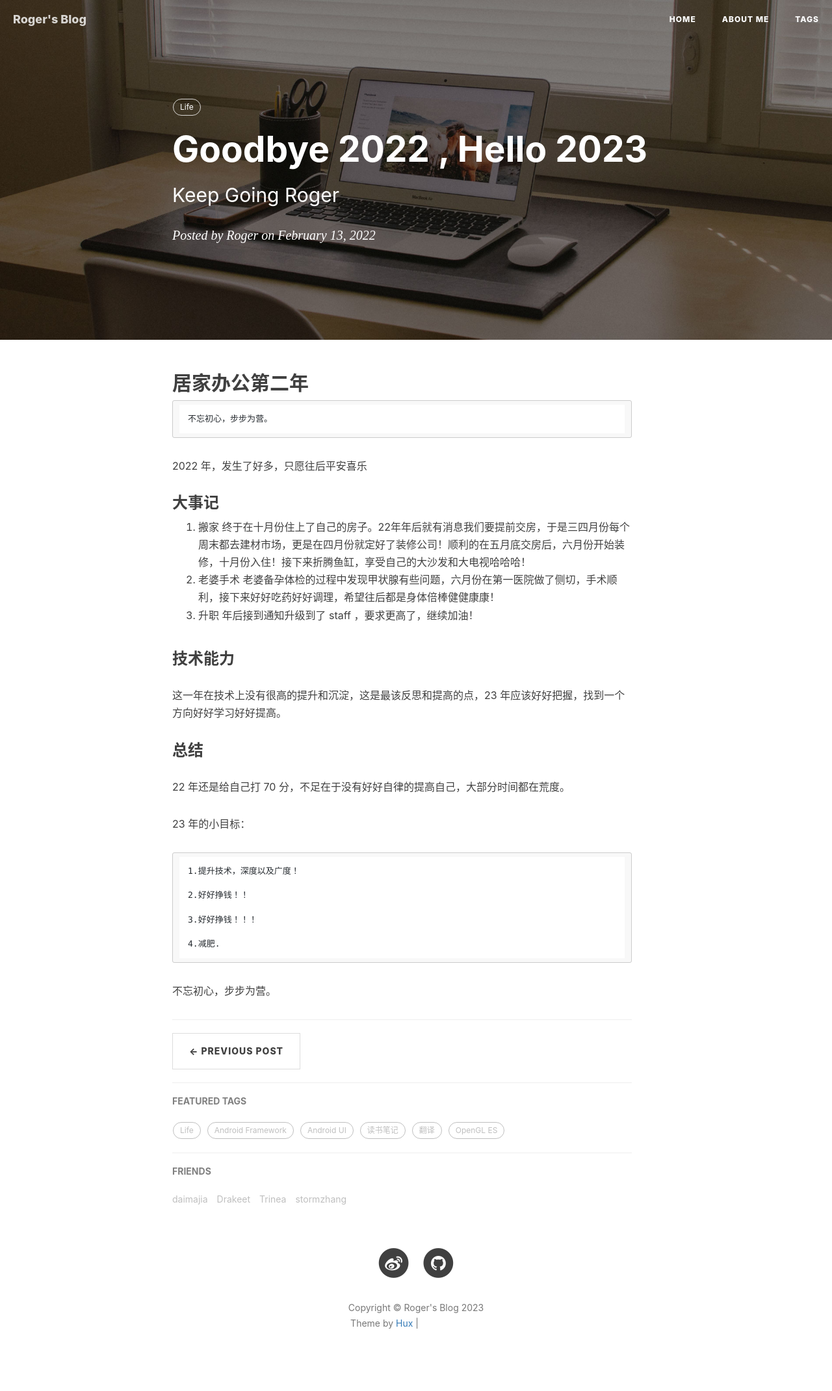
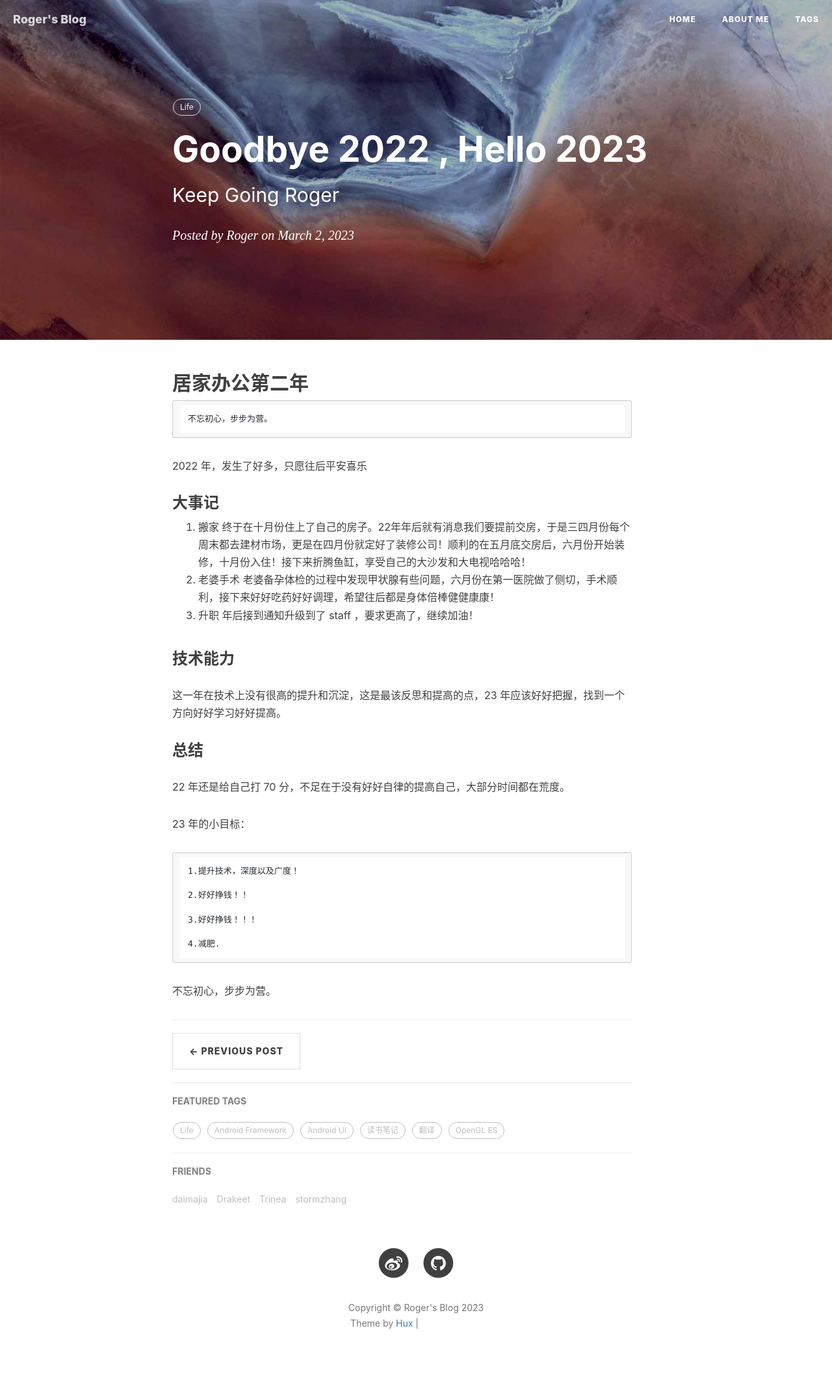
Before and after one commit to Rogero0o/rogero0o.github.io, a Jekyll site: the page built from _posts/2023-03-3-Hello2023.md, in a window 1280 px wide. Shown: the whole page at 65% size. Built offline with Jekyll 4.4.1, drawn with Linux system fonts in a browser that asks for light colours; nearby versions of some CDN libraries; comment, search, counter and statistics services are not loaded; grey boxes are pictures that could not be loaded.

Commit message:
update file

```diff
--- a/_posts/2023-03-3-Hello2023.md
+++ b/_posts/2023-03-3-Hello2023.md
@@ -2,9 +2,9 @@
 layout:     post
 title:      "Goodbye 2022 , Hello 2023"
 subtitle:   "Keep Going Roger"
-date: 2022-02-13 12:00:01 +0800
+date: 2023-03-02 12:00:01 +0800
 author:     "Roger"
-header-img: "img/home-bg-o.jpg"
+header-img: "img/android-bg7.jpg"
 tags:
     - Life
 ---
```
